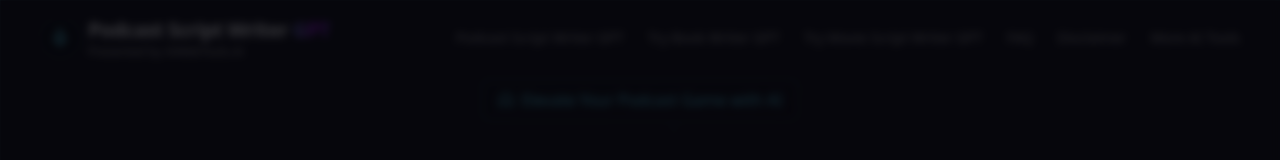
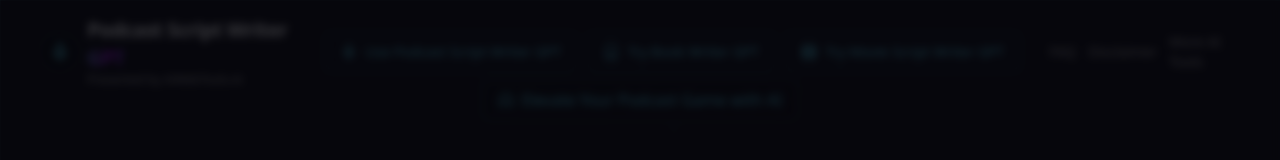
Before and after one commit to aiwebtools/podcastwritergpt, a React (Vite) app: page / in a window 1280 px wide. Shown: the top 160 px of the page. Built offline with nearby package versions, Linux system fonts and the light colour scheme.

Commit message:
Add GPT writer buttons
Adds buttons for GPT writer tools.

```diff
--- a/src/components/Header.tsx
+++ b/src/components/Header.tsx
@@ -1,7 +1,7 @@
-
 import React, { useState, useEffect } from 'react';
-import { Mic, Menu, X } from 'lucide-react';
+import { Mic, Menu, X, Book, Film } from 'lucide-react';
 import { cn } from '@/lib/utils';
+import { Button } from '@/components/ui/button';
 
 const Header: React.FC = () => {
   const [scrolled, setScrolled] = useState(false);
@@ -17,12 +17,27 @@ const Header: React.FC = () => {
   }, []);
 
   const headerLinks = [
-    { label: 'Podcast Script Writer GPT', url: 'https://chatgpt.com/g/g-67db5475a0708191b865c55abc138611-podcast-script-writer-gpt' },
-    { label: 'Try Book Writer GPT', url: 'https://bookwritergpt.lovable.app/?via=aiwebtools' },
-    { label: 'Try Movie Script Writer GPT', url: 'https://moviescriptwritergpt.lovable.app/?via=aiwebtools' },
     { label: 'FAQ', url: '#faq' },
     { label: 'Disclaimer', url: '#disclaimer' },
     { label: 'More AI Tools', url: 'https://www.aiwebtools.ai' },
+  ];
+
+  const toolLinks = [
+    {
+      label: 'Use Podcast Script Writer GPT',
+      url: 'https://chatgpt.com/g/g-67db5475a0708191b865c55abc138611-podcast-script-writer-gpt',
+      icon: <Mic className="w-4 h-4" />
+    },
+    {
+      label: 'Try Book Writer GPT',
+      url: 'https://bookwritergpt.lovable.app/?via=aiwebtools',
+      icon: <Book className="w-4 h-4" />
+    },
+    {
+      label: 'Try Movie Script Writer GPT',
+      url: 'https://moviescriptwritergpt.lovable.app/?via=aiwebtools',
+      icon: <Film className="w-4 h-4" />
+    },
   ];
 
   const toggleMobileMenu = () => {
@@ -52,7 +67,28 @@ const Header: React.FC = () => {
         </a>
 
         {/* Desktop Navigation */}
-        <nav className="hidden lg:flex items-center gap-6">
+        <nav className="hidden lg:flex items-center gap-3">
+          {/* Tool Buttons */}
+          <div className="flex items-center gap-2 mr-4">
+            {toolLinks.map((tool, index) => (
+              <a
+                key={index}
+                href={tool.url}
+                target="_blank"
+                rel="noopener noreferrer"
+              >
+                <Button
+                  variant="outline"
+                  className="border-cyber-neon-blue/30 hover:border-cyber-neon-blue/80 hover:bg-cyber-neon-blue/10 text-cyber-neon-blue"
+                >
+                  {tool.icon}
+                  <span>{tool.label}</span>
+                </Button>
+              </a>
+            ))}
+          </div>
+
+          {/* Other Navigation Links */}
           {headerLinks.map((link, index) => (
             <a
               key={index}
@@ -86,10 +122,31 @@ const Header: React.FC = () => {
             mobileMenuOpen ? 'translate-x-0' : 'translate-x-full'
           )}
         >
-          <nav className="flex flex-col items-center justify-center h-full gap-8 py-8">
+          <nav className="flex flex-col items-center justify-center h-full gap-6 py-8">
+            {/* Mobile Tool Buttons */}
+            {toolLinks.map((tool, index) => (
+              <a
+                key={`tool-${index}`}
+                href={tool.url}
+                className="w-4/5 max-w-xs"
+                onClick={() => setMobileMenuOpen(false)}
+                target="_blank"
+                rel="noopener noreferrer"
+              >
+                <Button
+                  variant="outline"
+                  className="w-full border-cyber-neon-blue/30 hover:border-cyber-neon-blue/80 hover:bg-cyber-neon-blue/10 text-cyber-neon-blue bg-cyber-bg-darker"
+                >
+                  {tool.icon}
+                  <span>{tool.label}</span>
+                </Button>
+              </a>
+            ))}
+
+            {/* Mobile Other Links */}
             {headerLinks.map((link, index) => (
               <a
-                key={index}
+                key={`link-${index}`}
                 href={link.url}
                 className="text-lg bg-cyber-bg-darker px-4 py-2 rounded-md border border-cyber-neon-blue/30 text-white hover:text-cyber-neon-blue hover:border-cyber-neon-blue/60 transition-colors duration-200"
                 onClick={() => setMobileMenuOpen(false)}
```
